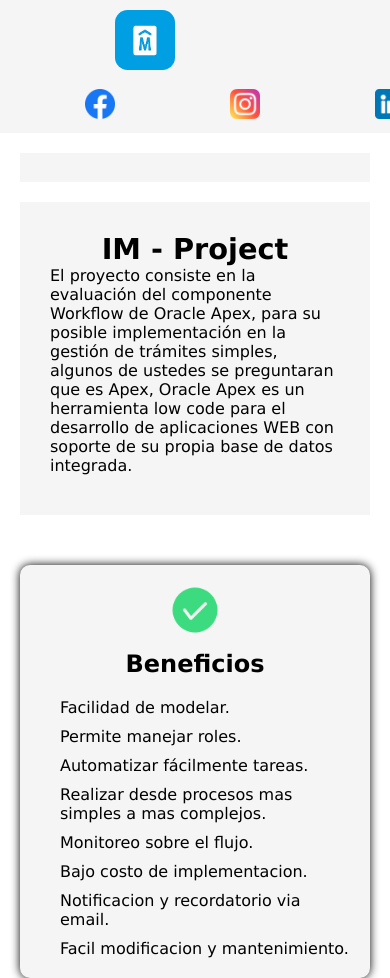
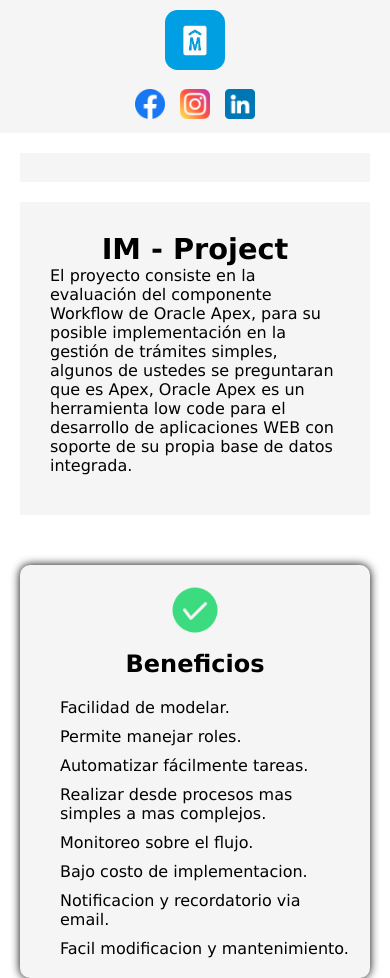
Before and after one commit to ElWillyGod/ElWillyGod.github.io, a plain HTML site: page index.html in a window 390 px wide. Shown: the top 978 px of the page. Drawn offline with Linux system fonts and the light colour scheme.

Commit message:
responsive

```diff
--- a/style.css
+++ b/style.css
@@ -337,6 +337,7 @@ footer {
       position: relative; /* Si necesitas posicionamiento */
       width: 60px;
       height: 60px;
+      margin: 0;
   }
 
   .social_media {
@@ -345,6 +346,7 @@ footer {
   }
 
   .social_media ul {
+    width: 100%;
       gap: 15px;
       justify-content: center; /* Centra los íconos sociales */
   }
@@ -353,6 +355,8 @@ footer {
       position: relative; /* Si necesitas posicionamiento */
       width: 30px;
       height: 30px;
+      justify-content: center;
+      margin: 0;
   }
 }
 
```
